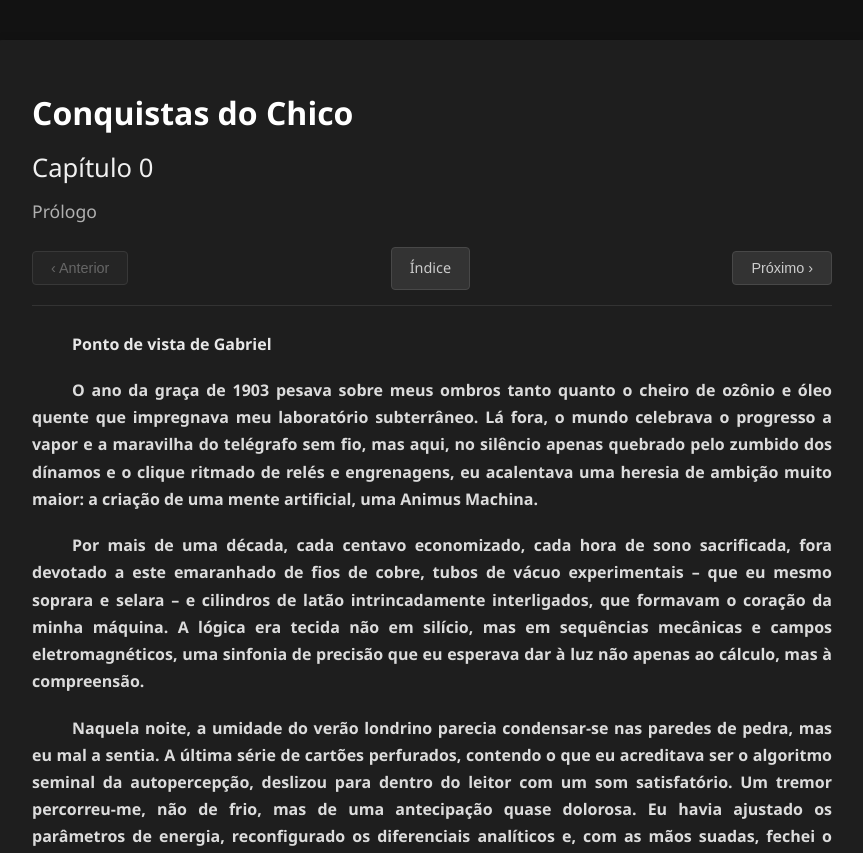
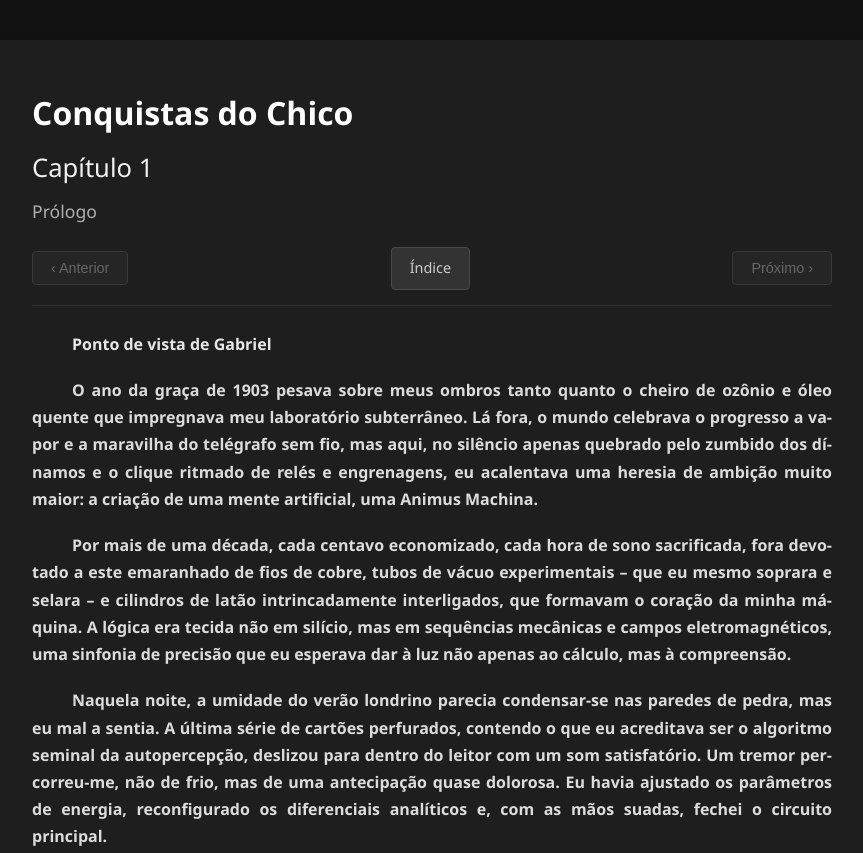
Before and after one commit to JoaoCussolim/NovelsWebsite, a plain HTML site: page index.html in a window 1280 px wide. Shown: the top 853 px of the page, without its empty margins (208-1071 px from the left). Drawn offline with Linux system fonts and the light colour scheme.

Commit message:
Adaptabilidade
Aumento da adaptabilidade com paragrafos longos por meio da separação silábica

```diff
--- a/novelconfig.js
+++ b/novelconfig.js
@@ -3,8 +3,7 @@ const novelMainTitleEl = document.getElementById('novel-main-title-index');
 const novelTitle = "Conquistas do Chico";
 
 const chapters = [
-    { file: 'chapters/ch0.txt', title: 'Capítulo 0', subtitle: 'Prólogo' },
-    { file: 'chapters/ch1.txt', title: 'Capítulo 1', subtitle: 'Parâmetros' },
+    { file: 'chapters/ch1.txt', title: 'Capítulo 1', subtitle: 'Prólogo' },
 ];
 
 novelMainTitleEl.textContent = novelTitle;
--- a/style.css
+++ b/style.css
@@ -105,7 +105,12 @@ header #chapter-subtitle { /* Subtítulo como "Prólogo" ou "Regras de Combate"
     color: #dcdcdc;
     text-align: justify;
     font-size: 1em;
-    font-weight: 600; /* Ou 600 para semi-bold - depende da fonte! */
+    font-weight: 600;
+    overflow-wrap: break-word;
+    word-wrap: break-word;
+    -webkit-hyphens: auto;
+    -ms-hyphens: auto;
+    hyphens: auto;
 }
 
 #chapter-content p b,
```
Also changed, not shown: chapters/ch0.txt (deleted), chapters/ch1.txt.
